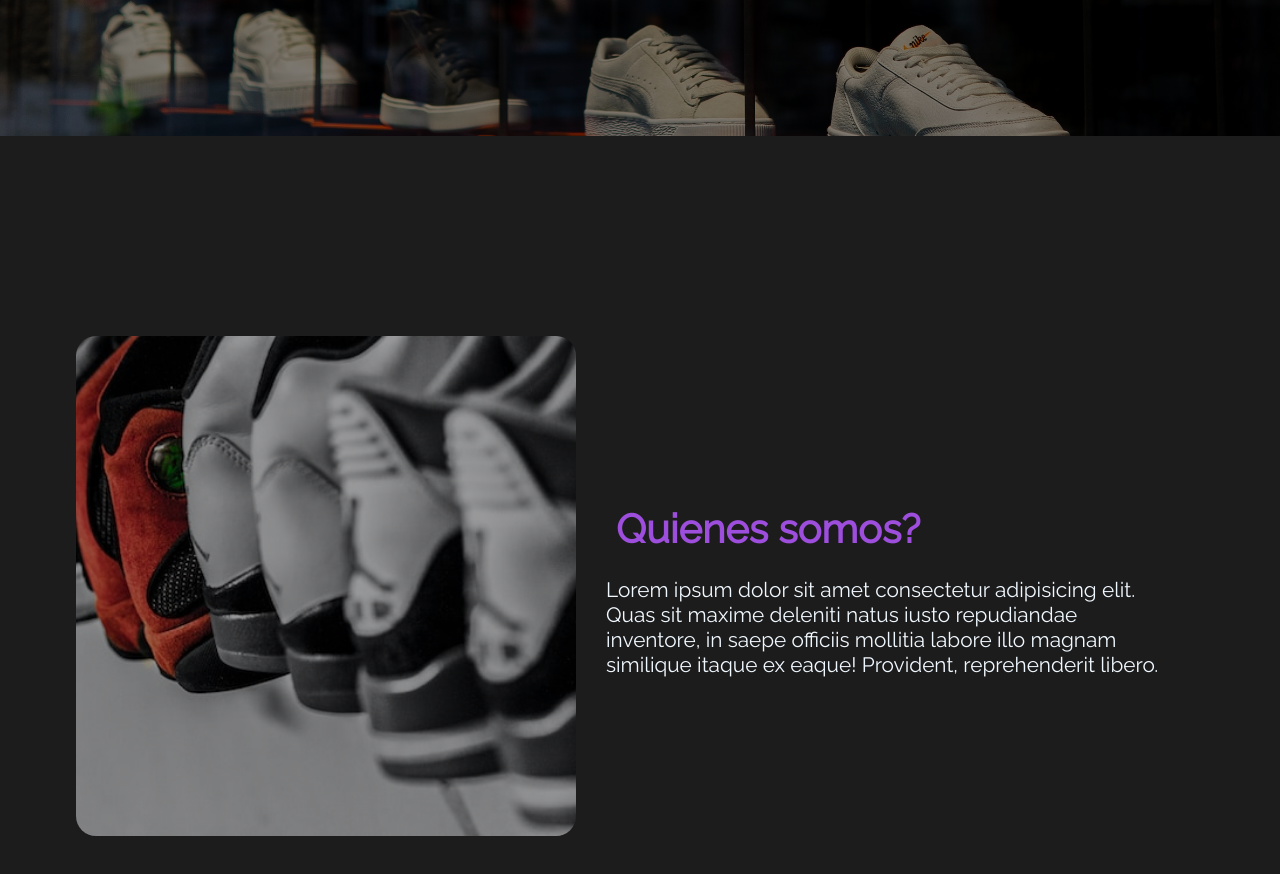
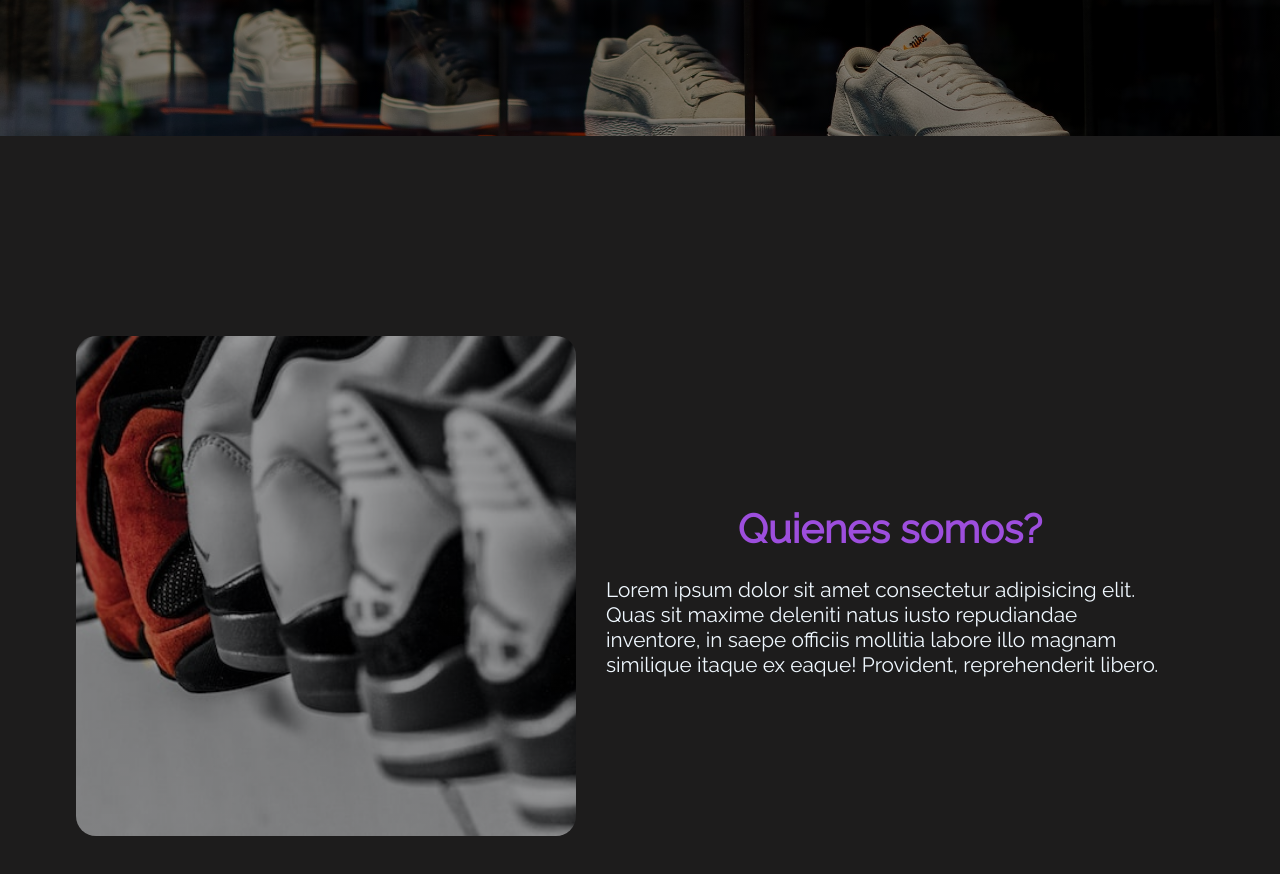
Before and after one commit to leasabus/Shoes-App-SPA, a React (Vite) app: page / in a window 1280 px wide. Shown: the part 584-1458 px from the top of the page. Built offline with nearby package versions, Linux system fonts and the light colour scheme.

Commit message:
cambios en las imagenes

```diff
--- a/src/Valorations.jsx
+++ b/src/Valorations.jsx
@@ -8,7 +8,7 @@ export const Valorations = () => {
                 <div className='valorations-container'>
                     <div className='valorations-cards'>
                         <ul className='slider'>
-                            <li id='slide1' > <img src="src/assets/slider1.jpg" alt="" className='animate__animated animate__bounceInLeft' />
+                            <li id='slide1' > <img src="src/assets/pexels-pixabay-220453.jpg" alt="" />
 
                             </li>
                             <li id='slide2'  > <img src="src/assets/slider2.jpg" alt="" />
--- a/src/app.css
+++ b/src/app.css
@@ -154,12 +154,15 @@ header .navlink:hover::after {
     display: flex;
     justify-content: center;
     margin: auto;
+    align-items: center;
+    text-align: center;
     padding: 200px 12px;
 }
 
 #presentacion h2 {
     padding: 10px;
     color: #9d4edd;
+    text-align: center;
 }
 
 /* description home */
```
Also changed, not shown: src/assets/pexels-pixabay-220453.jpg (added), src/assets/slider1.jpg (deleted).
